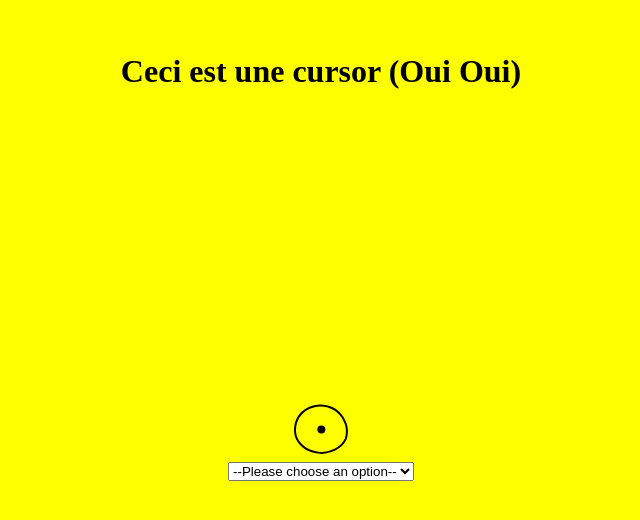
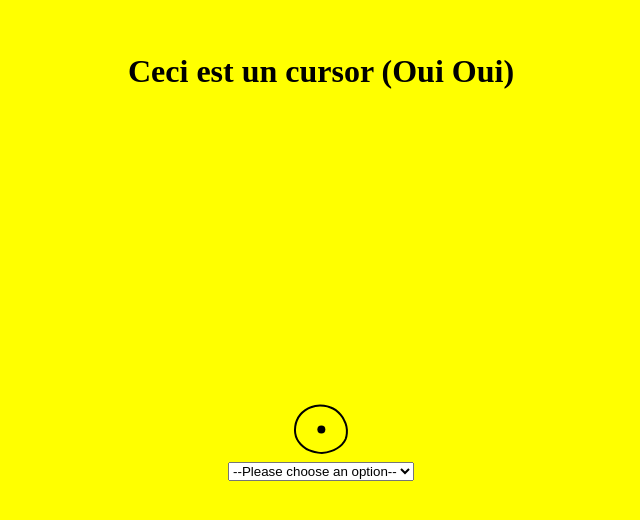
Before and after one commit to thomas-auffroy/BlobCursor, a plain HTML site: page index.html in a window 1280 px wide. Shown: the part 152-672 px from the top of the page, without its empty margins (319-959 px from the left). Drawn offline with Linux system fonts and the light colour scheme.

```diff
--- a/index.html
+++ b/index.html
@@ -5,13 +5,11 @@
    <meta http-equiv="X-UA-Compatible" content="IE=edge">
    <meta name="viewport" content="width=device-width, initial-scale=1.0">
    <link rel="stylesheet" href="style.css">
-   <!-- <link rel="stylesheet" href="assets/css/reset.css"> -->
-   <!-- <link rel="stylesheet" href="assets/css/normalize.css"> -->
-   <title>Document</title>
+   <title>Mouse Blob</title>
 </head>
 <body>
 
-   <h1>Ceci est une cursor (Oui Oui)</h1>
+   <h1>Ceci est un cursor (Oui Oui)</h1>
 
    <select id="test">
       <option value="">--Please choose an option--</option>
```
